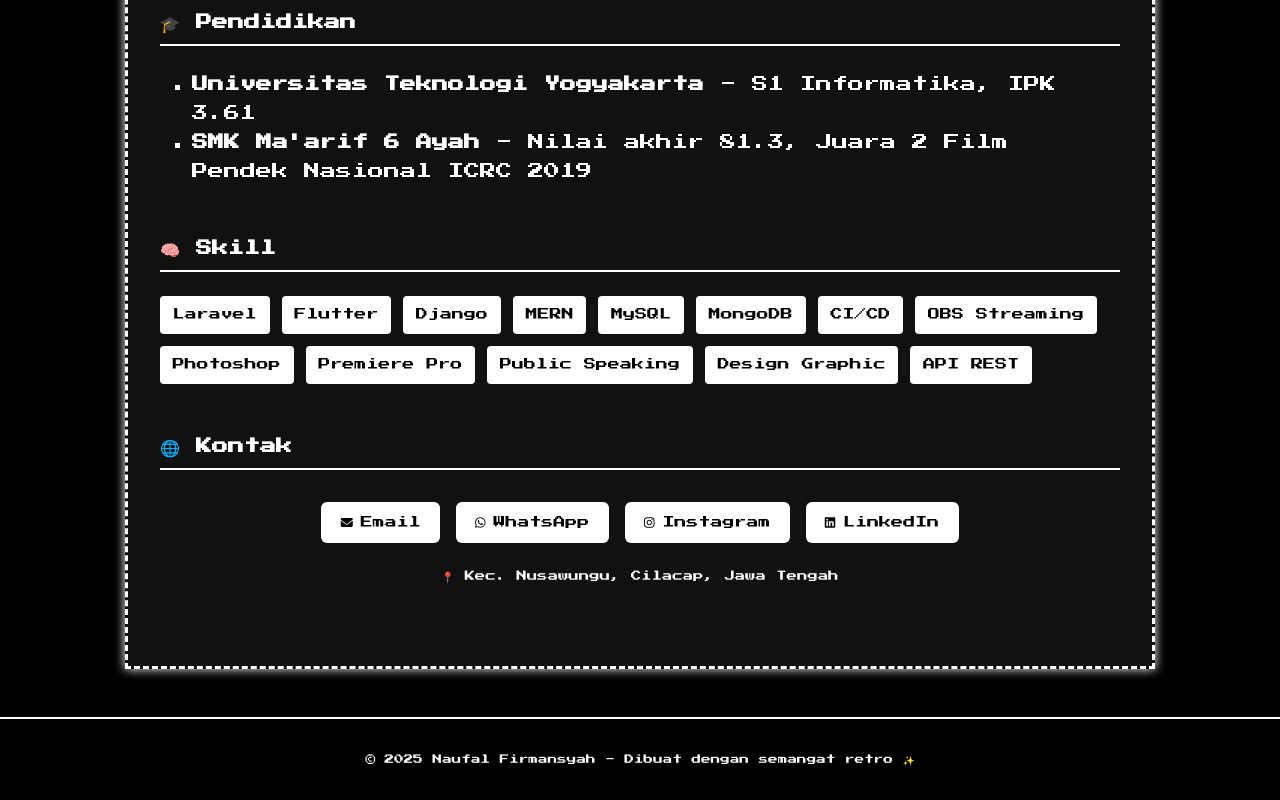
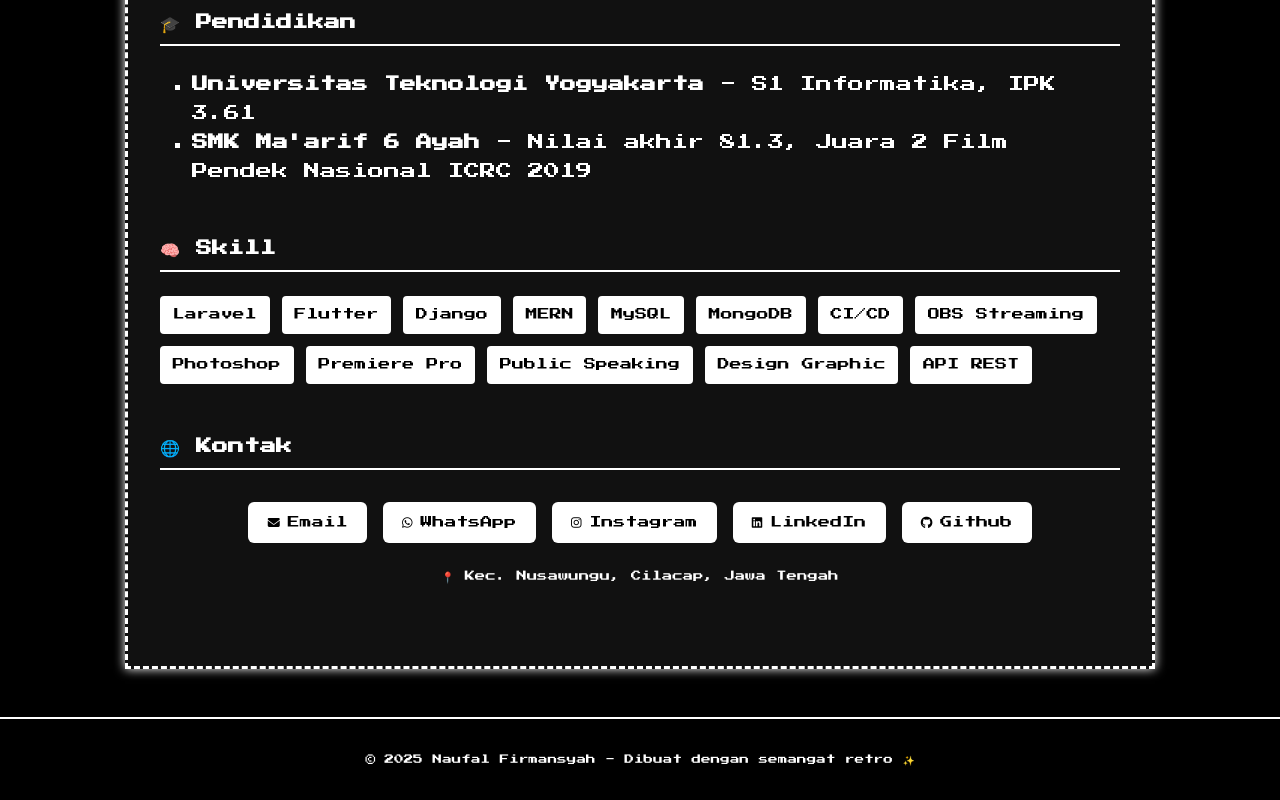
Before and after one commit to naufalfirman23/naufalfirmansyah.github.io, a plain HTML site: page index.html in a window 1280 px wide. Shown: the part 1003-1803 px from the top of the page. Drawn offline with Linux system fonts and the light colour scheme.

Commit message:
add github

```diff
--- a/index.html
+++ b/index.html
@@ -163,6 +163,7 @@
         <a href="https://wa.me/6282265057386" target="_blank"><i class="fab fa-whatsapp"></i> WhatsApp</a>
         <a href="https://instagram.com/naufaltompel" target="_blank"><i class="fab fa-instagram"></i> Instagram</a>
         <a href="https://linkedin.com/in/naufalfirmansyah" target="_blank"><i class="fab fa-linkedin"></i> LinkedIn</a>
+        <a href="https://github.com/naufalfirman23" target="_blank"><i class="fab fa-github"></i> Github</a>
       </div>
       <p style="margin-top: 1.5rem; text-align: center; font-size: 0.65rem;">📍 Kec. Nusawungu, Cilacap, Jawa Tengah</p>
     </section>
```
